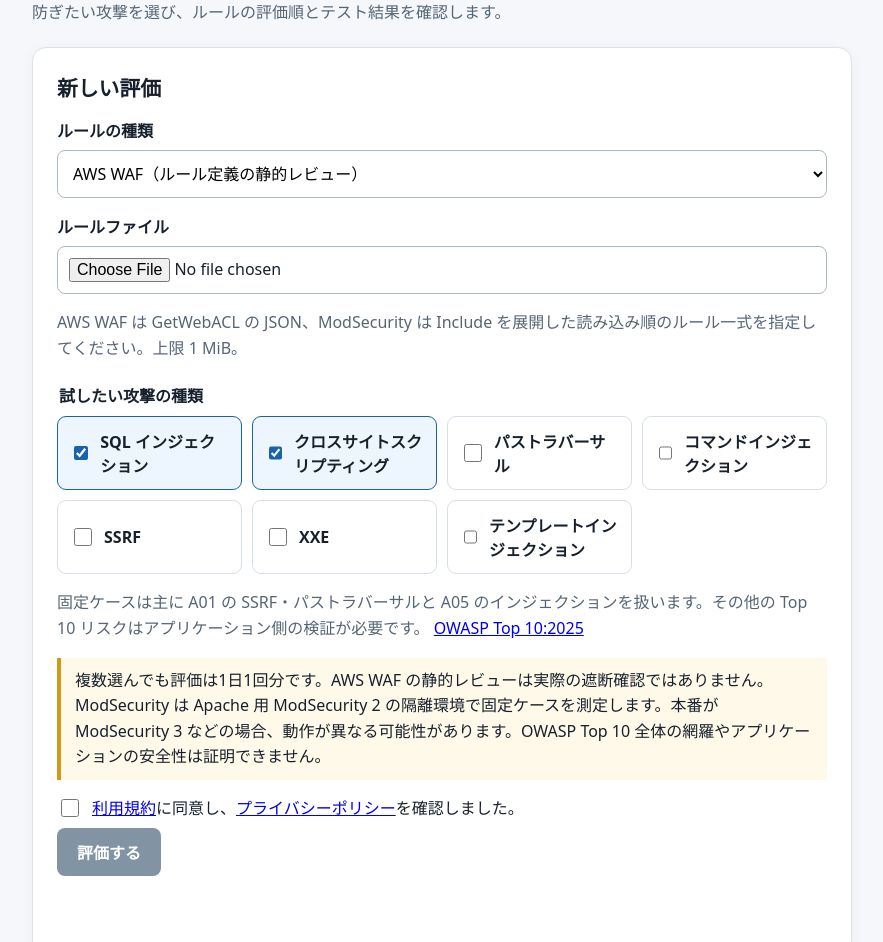
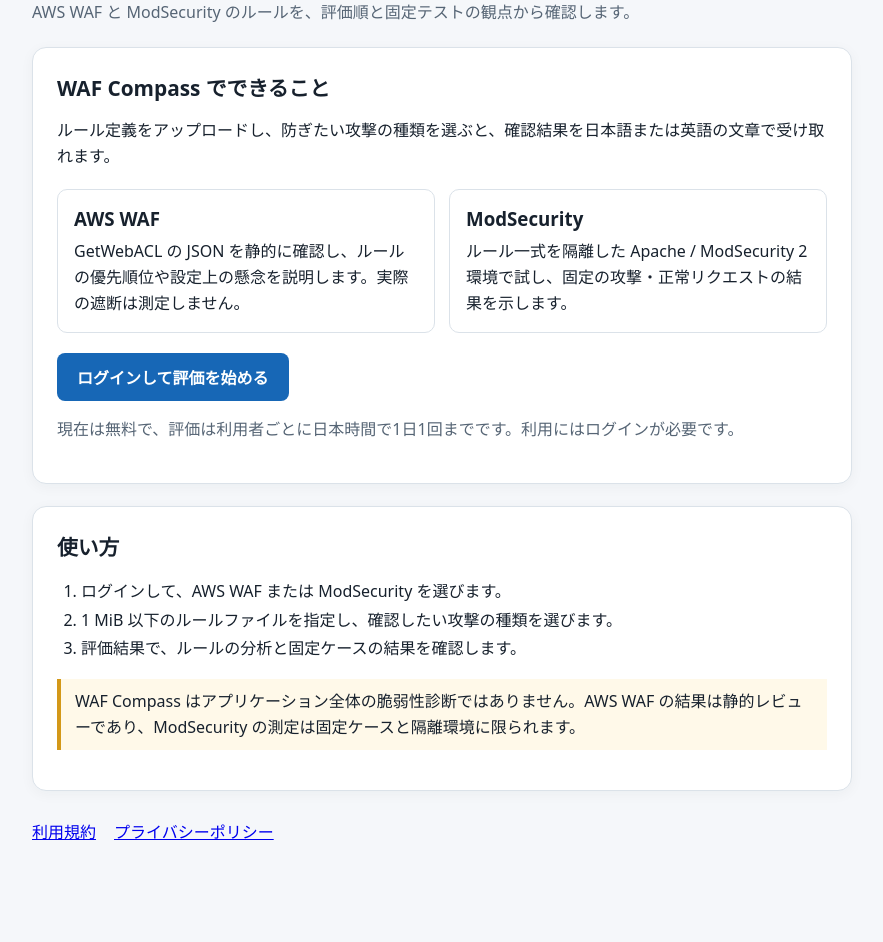
Before and after one commit to nishikawaakira/waf-compass, a plain HTML site: page web/index.html in a window 1280 px wide. Shown: the part 229-1171 px from the top of the page, without its empty margins (198-1081 px from the left). After the commit the page ends 1144 px from the top, so only its background shows below. Drawn offline with Linux system fonts and the light colour scheme; no server answers.

Commit message:
Show WAF Compass introduction before sign-in

```diff
--- a/web/index.html
+++ b/web/index.html
@@ -13,6 +13,14 @@
     p { line-height: 1.6; }
     .muted { color: #566575; }
     .card { background: #fff; border: 1px solid #dbe2e9; border-radius: 14px; padding: 24px; margin-top: 22px; box-shadow: 0 3px 14px #1826390b; }
+    [hidden] { display: none !important; }
+    .feature-grid { display: grid; grid-template-columns: repeat(auto-fit, minmax(220px, 1fr)); gap: 14px; margin: 20px 0; }
+    .feature { border: 1px solid #dbe2e9; border-radius: 10px; padding: 16px; }
+    .feature h3 { margin: 0 0 8px; }
+    .feature p { margin: 0; }
+    .steps { line-height: 1.8; padding-left: 24px; }
+    .primary-link { display: inline-block; background: #1767b6; color: #fff; border-radius: 8px; padding: 12px 20px; font-weight: 700; text-decoration: none; }
+    .primary-link:hover, .primary-link:focus-visible { background: #10518f; }
     label { display: block; font-weight: 650; margin: 16px 0 8px; }
     select, input[type=file] { width: 100%; box-sizing: border-box; padding: 11px; border: 1px solid #aab8c7; border-radius: 8px; background: white; font: inherit; }
     fieldset { border: 0; padding: 0; margin: 22px 0 0; }
@@ -47,8 +55,35 @@
     <option value="en">English</option>
   </select>
   <h1 data-i18n="pageTitle">WAF Compass</h1>
-  <p class="muted" data-i18n="intro">防ぎたい攻撃を選び、ルールの評価順とテスト結果を確認します。</p>
-  <section class="card">
+  <p class="muted" data-i18n="intro">AWS WAF と ModSecurity のルールを、評価順と固定テストの観点から確認します。</p>
+  <div id="public-intro">
+    <section class="card">
+      <h2 data-i18n="aboutTitle">WAF Compass でできること</h2>
+      <p data-i18n="aboutBody">ルール定義をアップロードし、防ぎたい攻撃の種類を選ぶと、確認結果を日本語または英語の文章で受け取れます。</p>
+      <div class="feature-grid">
+        <article class="feature">
+          <h3 data-i18n="awsFeatureTitle">AWS WAF</h3>
+          <p data-i18n="awsFeatureBody">GetWebACL の JSON を静的に確認し、ルールの優先順位や設定上の懸念を説明します。実際の遮断は測定しません。</p>
+        </article>
+        <article class="feature">
+          <h3 data-i18n="modFeatureTitle">ModSecurity</h3>
+          <p data-i18n="modFeatureBody">ルール一式を隔離した Apache / ModSecurity 2 環境で試し、固定の攻撃・正常リクエストの結果を示します。</p>
+        </article>
+      </div>
+      <a class="primary-link" href="/login" data-i18n="loginCta">ログインして評価を始める</a>
+      <p class="muted" data-i18n="freeLimit">現在は無料で、評価は利用者ごとに日本時間で1日1回までです。利用にはログインが必要です。</p>
+    </section>
+    <section class="card">
+      <h2 data-i18n="howTitle">使い方</h2>
+      <ol class="steps">
+        <li data-i18n="stepOne">ログインして、AWS WAF または ModSecurity を選びます。</li>
+        <li data-i18n="stepTwo">1 MiB 以下のルールファイルを指定し、確認したい攻撃の種類を選びます。</li>
+        <li data-i18n="stepThree">評価結果で、ルールの分析と固定ケースの結果を確認します。</li>
+      </ol>
+      <p class="notice" data-i18n="publicNotice">WAF Compass はアプリケーション全体の脆弱性診断ではありません。AWS WAF の結果は静的レビューであり、ModSecurity の測定は固定ケースと隔離環境に限られます。</p>
+    </section>
+  </div>
+  <section id="evaluation-section" class="card" hidden>
     <form id="evaluation-form">
       <h2 data-i18n="newEvaluation">新しい評価</h2>
       <label for="kind" data-i18n="ruleKind">ルールの種類</label>
@@ -74,13 +109,13 @@
       <p class="muted"><span data-i18n="owaspScope">固定ケースは主に A01 の SSRF・パストラバーサルと A05 のインジェクションを扱います。その他の Top 10 リスクはアプリケーション側の検証が必要です。</span> <a href="https://top10.owasp.org/2025/0x00_2025-Introduction/" target="_blank" rel="noopener noreferrer">OWASP Top 10:2025</a></p>
       <p class="notice" data-i18n="notice">複数選んでも評価は1日1回分です。AWS WAF の静的レビューは実際の遮断確認ではありません。ModSecurity は Apache 用 ModSecurity 2 の隔離環境で固定ケースを測定します。本番が ModSecurity 3 などの場合、動作が異なる可能性があります。OWASP Top 10 全体の網羅やアプリケーションの安全性は証明できません。</p>
       <div id="turnstile-container"></div>
-      <label class="legal-agreement"><input id="terms-accepted" type="checkbox" required><span><span data-i18n="agreementStart"></span><a href="/terms" data-i18n="termsLink">利用規約</a><span data-i18n="agreementMiddle">に同意し、</span><a href="/privacy" data-i18n="privacyLink">プライバシーポリシー</a><span data-i18n="agreementEnd">を確認しました。</span></span></label>
+      <label class="legal-agreement"><input id="terms-accepted" type="checkbox" required><span><span data-i18n="agreementStart"></span><a href="/terms" data-legal-link data-i18n="termsLink">利用規約</a><span data-i18n="agreementMiddle">に同意し、</span><a href="/privacy" data-legal-link data-i18n="privacyLink">プライバシーポリシー</a><span data-i18n="agreementEnd">を確認しました。</span></span></label>
       <button id="submit" type="submit" data-i18n="submit">評価する</button>
       <p id="status" class="status" role="status" aria-live="polite"></p>
     </form>
   </section>
   <section id="report" class="card" hidden aria-live="polite"></section>
-  <footer class="muted"><a href="/terms" data-i18n="termsLink">利用規約</a><a href="/privacy" data-i18n="privacyLink">プライバシーポリシー</a></footer>
+  <footer class="muted"><a href="/terms" data-legal-link data-i18n="termsLink">利用規約</a><a href="/privacy" data-legal-link data-i18n="privacyLink">プライバシーポリシー</a></footer>
 </main>
 <script src="/config.js"></script>
 <script>
@@ -92,29 +127,56 @@
   const report = document.querySelector('#report');
   const language = document.querySelector('#language');
   const authStatus = document.querySelector('#auth-status');
+  const publicIntro = document.querySelector('#public-intro');
+  const evaluationSection = document.querySelector('#evaluation-section');
   let authenticated = false;
+  let currentUser = null;
+  let authError = false;
   let turnstileToken = '';
   const siteKey = window.WAF_CONFIG?.turnstileSiteKey;
+  function renderAuth() {
+    publicIntro.hidden = authenticated;
+    evaluationSection.hidden = !authenticated;
+    button.disabled = !authenticated;
+    authStatus.hidden = !authenticated && !authError;
+    authStatus.replaceChildren();
+    if (authenticated) {
+      authStatus.append(document.createTextNode((currentUser || (language.value === 'ja' ? 'ログイン中' : 'Signed in')) + ' · '));
+      const link = document.createElement('a');
+      link.href = '/logout';
+      link.textContent = language.value === 'ja' ? 'ログアウト' : 'Sign out';
+      authStatus.append(link);
+    } else if (authError) {
+      authStatus.textContent = language.value === 'ja' ? 'ログイン状態を確認できません。再読み込みしてください。' : 'Could not check sign-in status. Please reload.';
+    }
+  }
   async function refreshAuth() {
     try {
       const response = await fetch('/api/me', {credentials: 'same-origin'});
+      if (!response.ok) throw new Error('Could not check sign-in status');
       const data = await response.json();
       authenticated = data.authenticated === true;
-      authStatus.textContent = authenticated ? (data.user || (language.value === 'ja' ? 'ログイン中' : 'Signed in')) + ' · ' : '';
-      const link = document.createElement('a');
-      link.href = authenticated ? '/logout' : '/login';
-      link.textContent = authenticated ? (language.value === 'ja' ? 'ログアウト' : 'Sign out') : (language.value === 'ja' ? 'ログインして評価する' : 'Sign in to evaluate');
-      authStatus.append(link);
-      button.disabled = !authenticated;
+      currentUser = data.user || null;
+      authError = false;
+      renderAuth();
+      if (authenticated) loadTurnstile();
     } catch {
-      authStatus.textContent = language.value === 'ja' ? 'ログイン状態を確認できません。' : 'Could not check sign-in status.';
-      button.disabled = true;
+      authenticated = false;
+      authError = true;
+      renderAuth();
     }
   }
+  renderAuth();
   refreshAuth();
   const messages = {
     ja: {
-      languageLabel: '表示・レポート言語', pageTitle: 'WAF Compass', intro: '防ぎたい攻撃を選び、ルールの評価順とテスト結果を確認します。',
+      languageLabel: '表示・レポート言語', pageTitle: 'WAF Compass', intro: 'AWS WAF と ModSecurity のルールを、評価順と固定テストの観点から確認します。',
+      aboutTitle: 'WAF Compass でできること', aboutBody: 'ルール定義をアップロードし、防ぎたい攻撃の種類を選ぶと、確認結果を日本語または英語の文章で受け取れます。',
+      awsFeatureTitle: 'AWS WAF', awsFeatureBody: 'GetWebACL の JSON を静的に確認し、ルールの優先順位や設定上の懸念を説明します。実際の遮断は測定しません。',
+      modFeatureTitle: 'ModSecurity', modFeatureBody: 'ルール一式を隔離した Apache / ModSecurity 2 環境で試し、固定の攻撃・正常リクエストの結果を示します。',
+      loginCta: 'ログインして評価を始める', freeLimit: '現在は無料で、評価は利用者ごとに日本時間で1日1回までです。利用にはログインが必要です。',
+      howTitle: '使い方', stepOne: 'ログインして、AWS WAF または ModSecurity を選びます。', stepTwo: '1 MiB 以下のルールファイルを指定し、確認したい攻撃の種類を選びます。', stepThree: '評価結果で、ルールの分析と固定ケースの結果を確認します。',
+      publicNotice: 'WAF Compass はアプリケーション全体の脆弱性診断ではありません。AWS WAF の結果は静的レビューであり、ModSecurity の測定は固定ケースと隔離環境に限られます。',
       termsLink: '利用規約', privacyLink: 'プライバシーポリシー', agreementStart: '', agreementMiddle: 'に同意し、', agreementEnd: 'を確認しました。', agreementError: '利用規約への同意を確認してください。',
       newEvaluation: '新しい評価', ruleKind: 'ルールの種類', awsWafOption: 'AWS WAF（ルール定義の静的レビュー）', modsecurityOption: 'ModSecurity（隔離環境で実行テスト）',
       ruleFile: 'ルールファイル', fileHelp: 'AWS WAF は GetWebACL の JSON、ModSecurity は Include を展開した読み込み順のルール一式を指定してください。上限 1 MiB。',
@@ -128,7 +190,13 @@
       names: {sqli: 'SQL インジェクション', xss: 'クロスサイトスクリプティング', path_traversal: 'パストラバーサル', cmdi: 'コマンドインジェクション', ssrf: 'SSRF', xxe: 'XXE', ssti: 'テンプレートインジェクション'},
     },
     en: {
-      languageLabel: 'Display and report language', pageTitle: 'WAF Compass', intro: 'Choose attack types and review rule order and test results.',
+      languageLabel: 'Display and report language', pageTitle: 'WAF Compass', intro: 'Review AWS WAF and ModSecurity rules, their order, and bounded test results.',
+      aboutTitle: 'What WAF Compass does', aboutBody: 'Upload a ruleset and choose the attack types you care about. Receive an explanation of the findings in Japanese or English.',
+      awsFeatureTitle: 'AWS WAF', awsFeatureBody: 'Statically review a GetWebACL JSON response for rule priority and configuration concerns. This does not measure live blocking.',
+      modFeatureTitle: 'ModSecurity', modFeatureBody: 'Run fixed attack and benign requests against the rules in an isolated Apache / ModSecurity 2 environment.',
+      loginCta: 'Sign in to start an evaluation', freeLimit: 'Currently free, with one evaluation per user per Japan Standard Time day. Sign-in is required.',
+      howTitle: 'How it works', stepOne: 'Sign in and choose AWS WAF or ModSecurity.', stepTwo: 'Upload a rules file of up to 1 MiB and select the attack types to check.', stepThree: 'Review the rule analysis and fixed-case results.',
+      publicNotice: 'WAF Compass is not a full application vulnerability scan. AWS WAF results are a static review; ModSecurity measurements cover only fixed cases in an isolated environment.',
       termsLink: 'Terms of Service', privacyLink: 'Privacy Policy', agreementStart: 'I agree to the ', agreementMiddle: ' and have read the ', agreementEnd: '.', agreementError: 'Please accept the Terms of Service.',
       newEvaluation: 'New evaluation', ruleKind: 'Rule type', awsWafOption: 'AWS WAF (static rule review)', modsecurityOption: 'ModSecurity (isolated execution test)',
       ruleFile: 'Rule file', fileHelp: 'Provide a GetWebACL JSON response for AWS WAF, or a ModSecurity ruleset with includes flattened in load order. Limit: 1 MiB.',
@@ -148,7 +216,8 @@
     document.title = t('pageTitle');
     for (const item of document.querySelectorAll('[data-i18n]')) item.textContent = t(item.dataset.i18n);
     for (const item of document.querySelectorAll('[data-attack-name]')) item.textContent = t('names')[item.dataset.attackName];
-    for (const item of document.querySelectorAll('a[href^="/terms"], a[href^="/privacy"]')) item.hash = language.value === 'en' ? '#en' : '#ja';
+    for (const item of document.querySelectorAll('a[data-legal-link]')) item.hash = language.value === 'en' ? '#en' : '#ja';
+    renderAuth();
   }
   language.addEventListener('change', applyLanguage);
   applyLanguage();
@@ -165,7 +234,10 @@
       'expired-callback': () => { turnstileToken = ''; },
     });
   }
-  if (siteKey) {
+  let turnstileLoaded = false;
+  function loadTurnstile() {
+    if (!siteKey || turnstileLoaded) return;
+    turnstileLoaded = true;
     const script = document.createElement('script');
     script.src = 'https://challenges.cloudflare.com/turnstile/v0/api.js?render=explicit';
     script.async = true;
```
Also changed, not shown: README.md.
